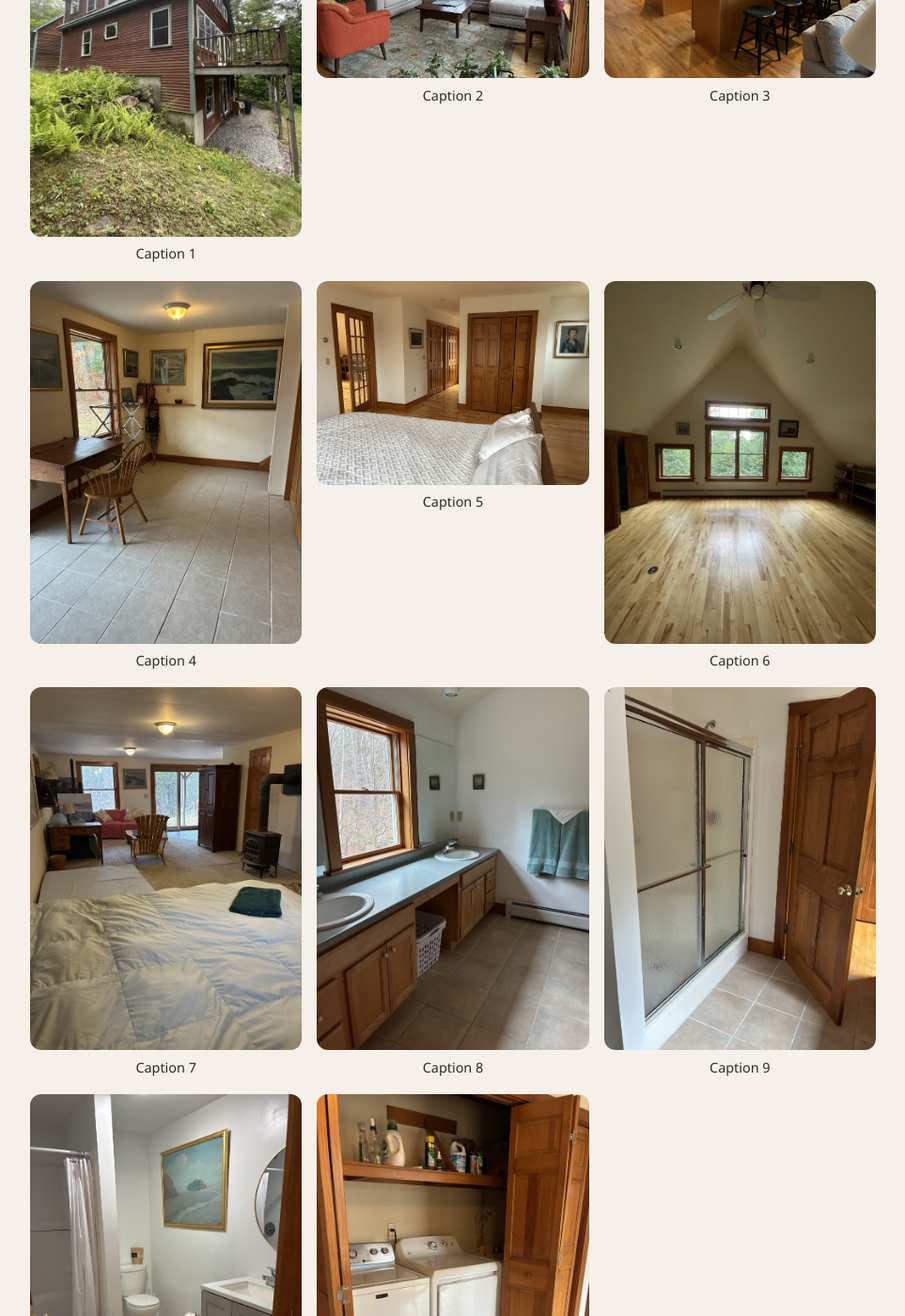
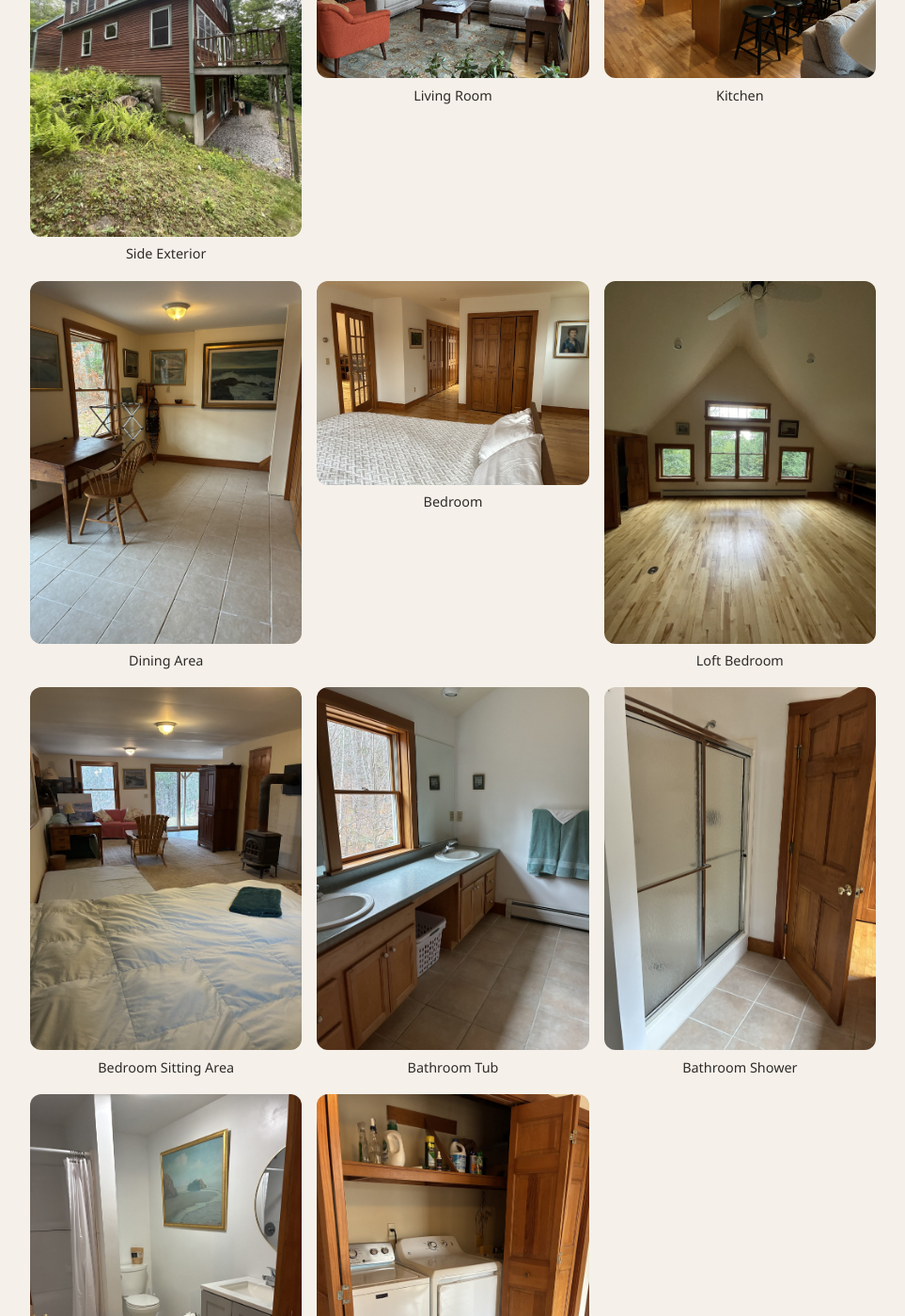
Before and after one commit to ATarren/whistlingwanderer, a Jekyll site: the page built from index.html, in a window 1280 px wide and 1400 px high, scrolled down 937 px. Shown: the whole window at 94% size, without its empty margins (158-1121 px from the left). Built offline with Jekyll 4.4.1, drawn with Linux system fonts in a browser that asks for light colours; some of the changed text lies outside the part shown.

Commit message:
Add concise room photo captions

```diff
--- a/index.html
+++ b/index.html
@@ -17,47 +17,47 @@ title: Family Ski House Rental
 <section class="gallery" aria-label="Photos of the ski house">
   <figure>
     <img src="{{ '/images/exterior-side.jpg' | relative_url }}" alt="Side view of the house and outdoor deck" loading="lazy">
-    <figcaption>Caption 1</figcaption>
+    <figcaption>Side Exterior</figcaption>
   </figure>
   <figure>
     <img src="{{ '/images/living-room.jpg' | relative_url }}" alt="Bright living room with a large sectional and wood stove" loading="lazy">
-    <figcaption>Caption 2</figcaption>
+    <figcaption>Living Room</figcaption>
   </figure>
   <figure>
     <img src="{{ '/images/kitchen.jpg' | relative_url }}" alt="Open kitchen with island seating" loading="lazy">
-    <figcaption>Caption 3</figcaption>
+    <figcaption>Kitchen</figcaption>
   </figure>
   <figure>
     <img src="{{ '/images/dining-area.jpg' | relative_url }}" alt="Dining area with a table beside the windows" loading="lazy">
-    <figcaption>Caption 4</figcaption>
+    <figcaption>Dining Area</figcaption>
   </figure>
   <figure>
     <img src="{{ '/images/bedroom.jpg' | relative_url }}" alt="Bedroom with a queen bed and hardwood floors" loading="lazy">
-    <figcaption>Caption 5</figcaption>
+    <figcaption>Bedroom</figcaption>
   </figure>
   <figure>
     <img src="{{ '/images/loft-bedroom.jpg' | relative_url }}" alt="Bright loft room with vaulted ceilings and large windows" loading="lazy">
-    <figcaption>Caption 6</figcaption>
+    <figcaption>Loft Bedroom</figcaption>
   </figure>
   <figure>
     <img src="{{ '/images/bedroom-sitting-area.jpg' | relative_url }}" alt="Bedroom with a sitting area and wood stove" loading="lazy">
-    <figcaption>Caption 7</figcaption>
+    <figcaption>Bedroom Sitting Area</figcaption>
   </figure>
   <figure>
     <img src="{{ '/images/bathroom-tub.jpg' | relative_url }}" alt="Bathroom with a bathtub and vanity" loading="lazy">
-    <figcaption>Caption 8</figcaption>
+    <figcaption>Bathroom Tub</figcaption>
   </figure>
   <figure>
     <img src="{{ '/images/bathroom-shower.jpg' | relative_url }}" alt="Bathroom shower" loading="lazy">
-    <figcaption>Caption 9</figcaption>
+    <figcaption>Bathroom Shower</figcaption>
   </figure>
   <figure>
     <img src="{{ '/images/bathroom-vanity.jpg' | relative_url }}" alt="Bathroom with a shower and vanity" loading="lazy">
-    <figcaption>Caption 10</figcaption>
+    <figcaption>Bathroom Vanity</figcaption>
   </figure>
   <figure>
     <img src="{{ '/images/laundry.jpg' | relative_url }}" alt="In-unit washer and dryer" loading="lazy">
-    <figcaption>Caption 11</figcaption>
+    <figcaption>Laundry</figcaption>
   </figure>
 </section>
 
```
